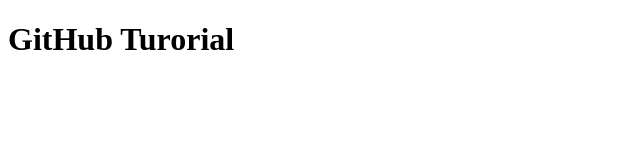
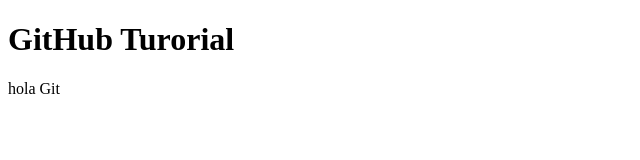
Before and after one commit to garizala/ejerciciogit, a plain HTML site: page index.html in a window 1280 px wide. Shown: the full height of the page, 0-640 px from the left. Drawn offline with Linux system fonts and the light colour scheme.

Commit message:
Agregando un parrafo al index <p>

```diff
--- a/index.html
+++ b/index.html
@@ -7,5 +7,6 @@
 </head>
 <body>
     <h1>GitHub Turorial</h1>
+    <p>hola Git</p>
 </body>
 </html>
```
